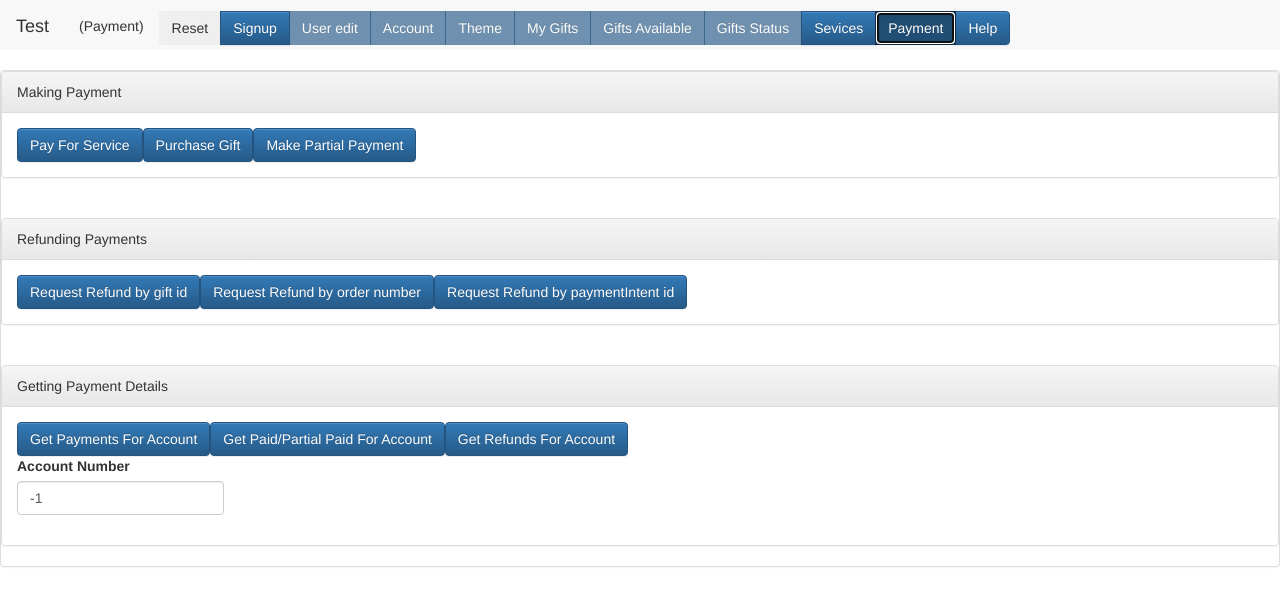
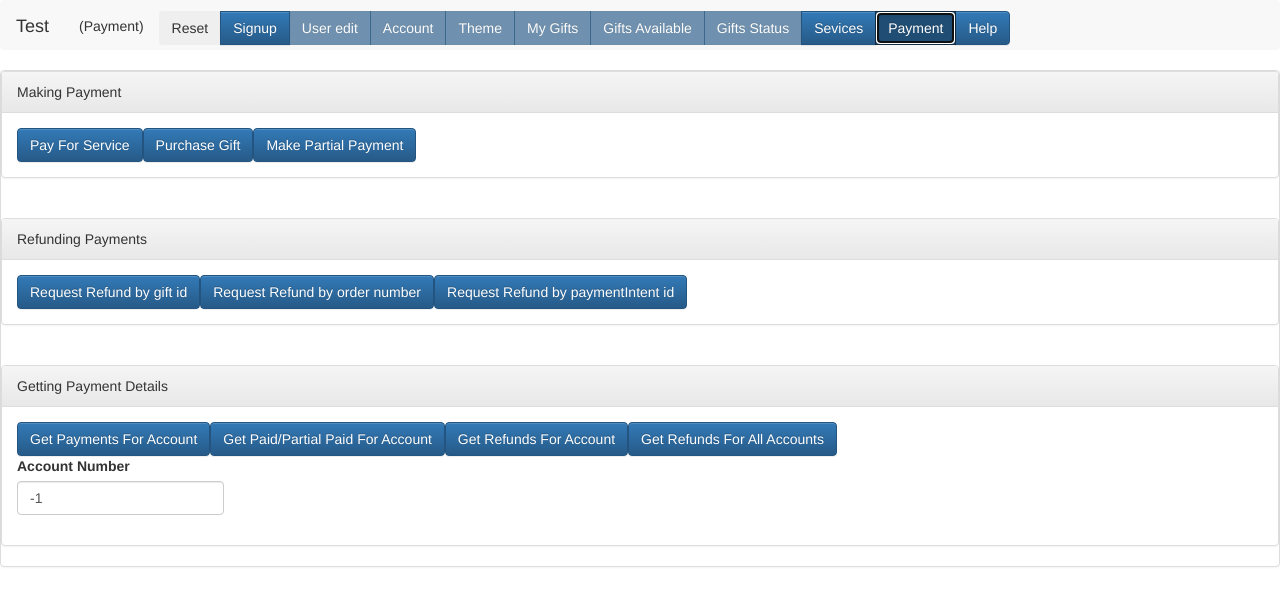
Before and after one commit to arkglo/postgres-client, a React (Create React App) app: page / in a window 1280 px wide. Both pictures are taken after a click on the button "Payment". Shown: the top 606 px of the page. Built offline with nearby package versions, Linux system fonts and the light colour scheme; no server answers.

Commit message:
added get All refunds button to the payment page

```diff
--- a/src/components/Payment.js
+++ b/src/components/Payment.js
@@ -55,6 +55,7 @@ export default class Payment extends Component {
 		this.handleGetPaymentsSection = this.handleGetPaymentsSection.bind(this);
 		this.handleGetPaidSection = this.handleGetPaidSection.bind(this);
 		this.handleGetRefundsSection = this.handleGetRefundsSection.bind(this);
+		this.handleGetAllRefundsSection = this.handleGetAllRefundsSection.bind(this);
 
 		this.handleChange = this.handleChange.bind(this);
 	}
@@ -485,6 +486,52 @@ export default class Payment extends Component {
 			// console.log(error.response ?? 'no repsonse')
 		});
 	}
+	//------------------------------------------------------------
+	handleGetAllRefundsSection(event) {
+		event.preventDefault();  // IMPORTANT.
+		this.setState({selectedButton: 9})
+		//Setup some data
+		console.log(`Payment.getAllRefundPayments()`)
+
+		axios.get(apiPath('GET','/payment/refund/')).then((response) => {
+			console.log('API STATUS: ' + response.status)
+			// console.log(response.data)
+			const data = response.data.data
+			if (response.status !== 200) {
+				this.setState({
+					status: response.status,
+					data: data ?? null,
+					error: {
+						status: response.status,
+						function: response.data.function ?? null,
+						message: response.data.message ?? null
+					}
+				})
+				console.log('Error:')
+				console.log(response)
+				return console.warn('Failed to get data');
+			}
+
+			if (config.debugLevel > 1) console.log(data)
+			this.setState({
+				status: response.status,
+				data: data,
+				error: null,
+			})
+		}).catch((error) => {
+			console.log('Error.catch():')
+			console.log(error.response)
+			this.setState({
+				data: null,
+				error: {
+					status: error.response?.status ?? -1,
+					function: error.response?.data?.function ?? null,
+					message: error.response?.data?.message ?? null
+				}
+			})
+			// console.log(error.response ?? 'no repsonse')
+		});
+	}
 
 
 	handleChange(event) {
@@ -544,7 +591,7 @@ export default class Payment extends Component {
 		const paymentNumberSection = <div className="form-group">
 			<label>Payment Intent id</label><input style={{ width: 'unset' }} className="form-control" type="text" name="paymentIntentId" value={this.state.paymentIntentId} onChange={this.handleChange} />
 			<button type="submit" className="btn btn-primary" onClick={this.handleRefundPaymentSubmit} >Submit Refund Request</button></div>
-		const hideRefundBody = !(this.state.selectedButton === 3 || this.state.selectedButton === 4 || this.state.selectedButton === 5) ? {display: "none"} : {display: "block"}
+		const hideRefundBody = !(this.state.selectedButton >= 3 && this.state.selectedButton <= 5) ? {display: "none"} : {display: "block"}
 		return (
 			<div className="panel panel-default">
 				<div className="panel-heading">Refunding Payments</div>
@@ -579,6 +626,7 @@ export default class Payment extends Component {
 		const paymentsButton = <button type="submit" className="btn btn-primary" onClick={this.handleGetPaymentsSection} >Get Payments For Account</button>
 		const paidButton = <button type="submit" className="btn btn-primary" onClick={this.handleGetPaidSection} >Get Paid/Partial Paid For Account</button>
 		const refundsButton = <button type="submit" className="btn btn-primary" onClick={this.handleGetRefundsSection} >Get Refunds For Account</button>
+		const allRefundsButton = <button type="submit" className="btn btn-primary" onClick={this.handleGetAllRefundsSection} >Get Refunds For All Accounts</button>
 
 		const accountNumberSection = <div className="form-group">
 			<label>Account Number</label><input style={{ width: 'unset' }} className="form-control" type="number" name="getNumber" value={this.state.getNumber} onChange={this.handleChange} />
@@ -597,7 +645,7 @@ export default class Payment extends Component {
 				/>
 		</ButtonGroup>*/
 
-		const hideGettingBody = !(this.state.selectedButton === 6 || this.state.selectedButton === 7 || this.state.selectedButton === 8) ? {display: "none"} : {display: "block"}
+		const hideGettingBody = !(this.state.selectedButton >= 6 && this.state.selectedButton <= 9) ? {display: "none"} : {display: "block"}
 		return (
 			<div className="panel panel-default">
 				<div className="panel-heading">Getting Payment Details</div>
@@ -605,6 +653,7 @@ export default class Payment extends Component {
 					{paymentsButton}
 					{paidButton}
 					{refundsButton}
+					{allRefundsButton}
 					<br/>
 					{accountNumberSection}
 				</div>
```
